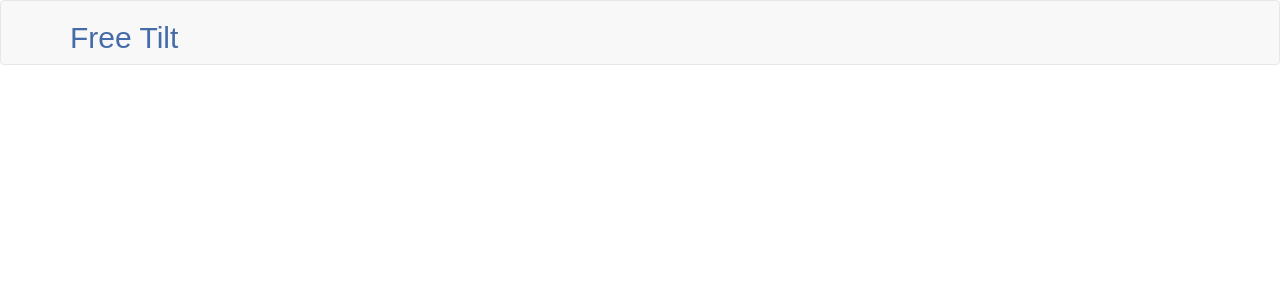
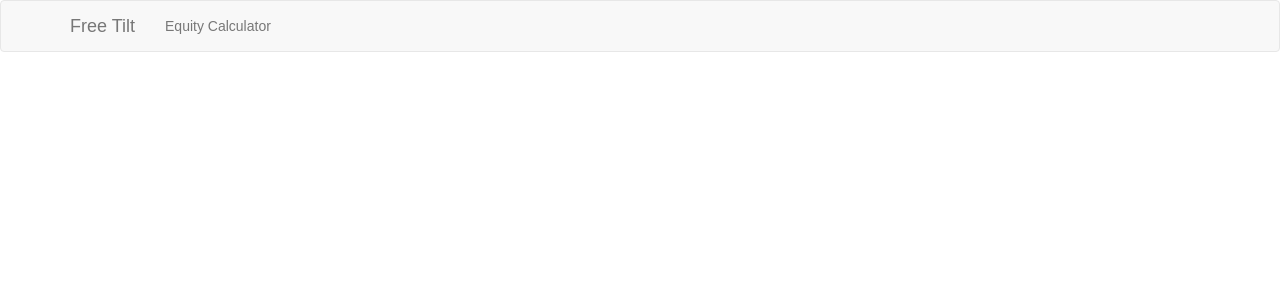
Before and after one commit to billmiller2/freetilt, a React (Create React App) app: page /equitycalculator in a window 1280 px wide. Shown: the top 300 px of the page. Built offline with nearby package versions, Linux system fonts and the light colour scheme.

Commit message:
equitycalculator component

```diff
--- a/src/App.js
+++ b/src/App.js
@@ -1,6 +1,5 @@
 import React, { Component } from 'react';
 import './App.css'
-//import { Grid } from 'react-bootstrap'
 import { NavBar } from './Nav.jsx'
 
 class App extends Component {
--- a/src/Nav.jsx
+++ b/src/Nav.jsx
@@ -1,13 +1,19 @@
 import * as React from 'react'
-import { Navbar } from 'react-bootstrap'
+import { Navbar, Nav, NavItem } from 'react-bootstrap'
+//import { EquityCalculator } from './equitycalculator'
 
 export class NavBar extends React.Component {
     render() {
         return (
             <Navbar>
                 <Navbar.Header>
-                    <h2>Free Tilt</h2>
+                    <Navbar.Brand>
+                        Free Tilt
+                    </Navbar.Brand>
                 </Navbar.Header>
+                <Nav>
+                    <NavItem>Equity Calculator</NavItem>
+                </Nav>
             </Navbar>
         )
     }
--- /dev/null
+++ b/src/equitycalculator/components/index.js
@@ -0,0 +1 @@
+export * from './equityCalculator'
--- /dev/null
+++ b/src/equitycalculator/index.js
@@ -0,0 +1 @@
+export * from './components'
```
Also changed, not shown: src/equitycalculator/components/equityCalculator.jsx (added, +9 -0 lines), public/manifest.json.
